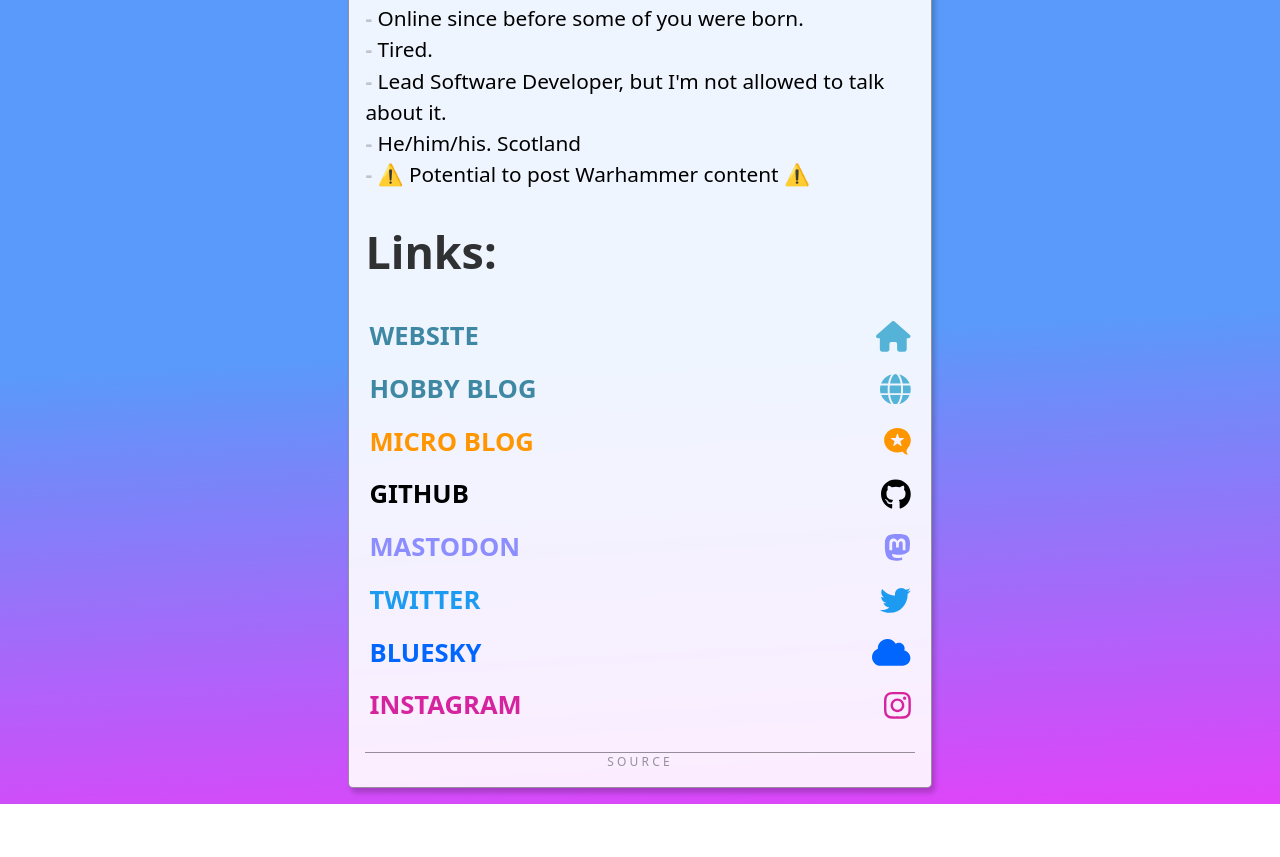
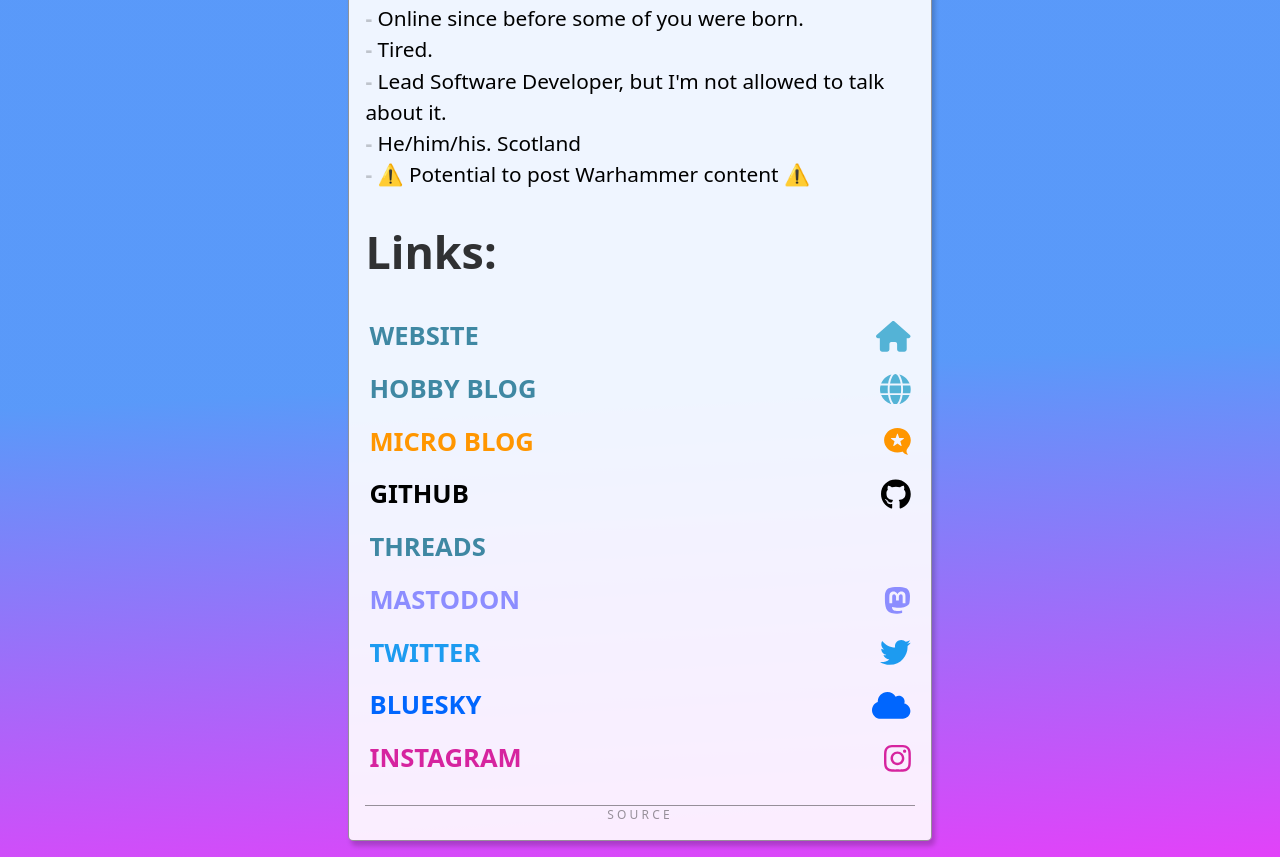
Before and after one commit to mcleodchris/links, a plain HTML site: page index.html in a window 1280 px wide. Shown: the part 442-1299 px from the top of the page. Before the commit the page ends 1246 px from the top, so only its background shows below. Drawn offline with Linux system fonts and the light colour scheme.

Commit message:
Add Threads profile link

```diff
--- a/index.html
+++ b/index.html
@@ -107,6 +107,14 @@
                 <span>GitHub</span>
               </a>
             </li>
+
+            <li>
+              <a href="https://threads.net/@mstrkapowski" rel="me">
+
+                <span>Threads</span>
+              </a>
+            </li>
+
             <li>
               <a href="https://mastodon.online/@mstrkapowski" rel="me">
                 <svg
```
